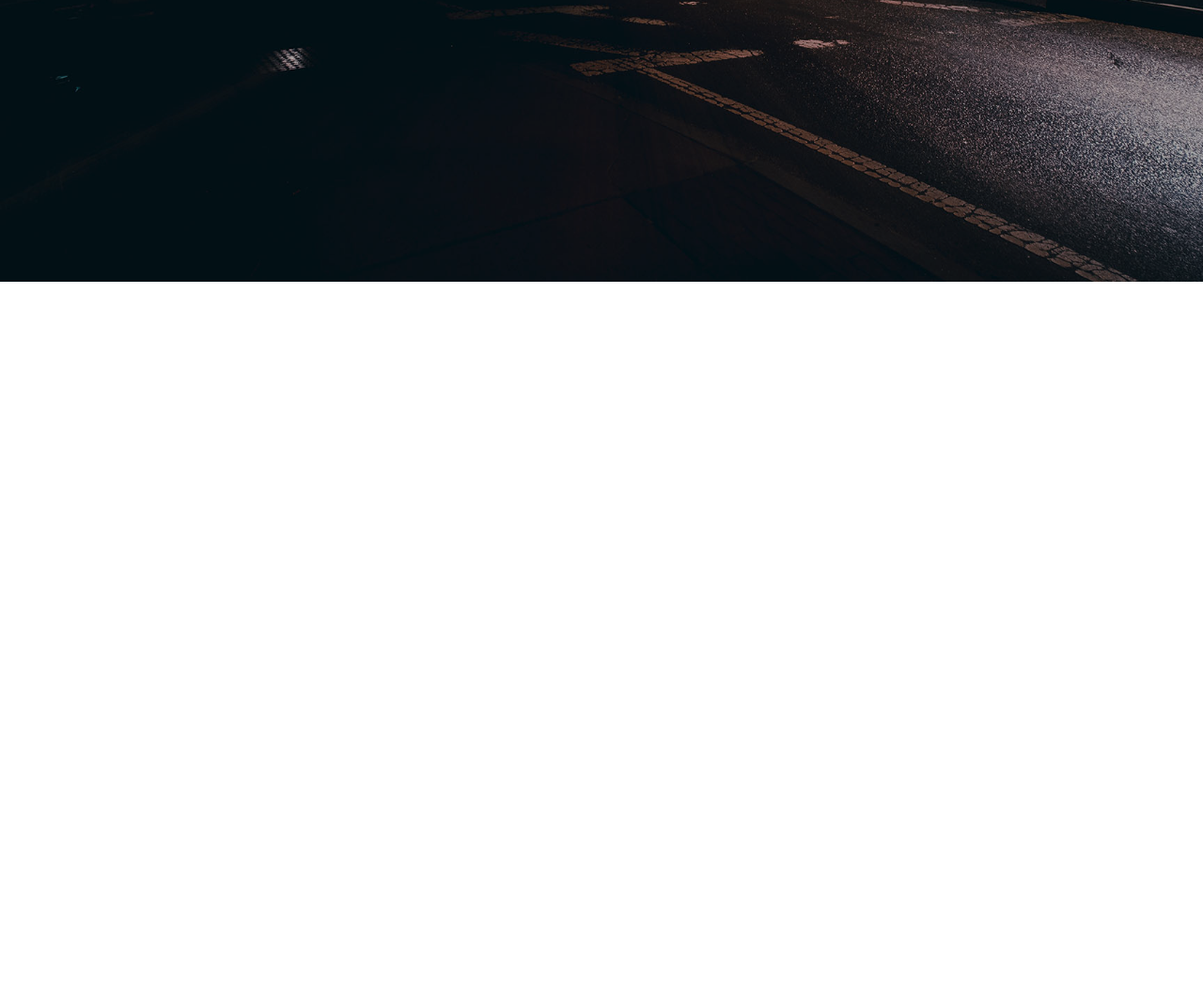
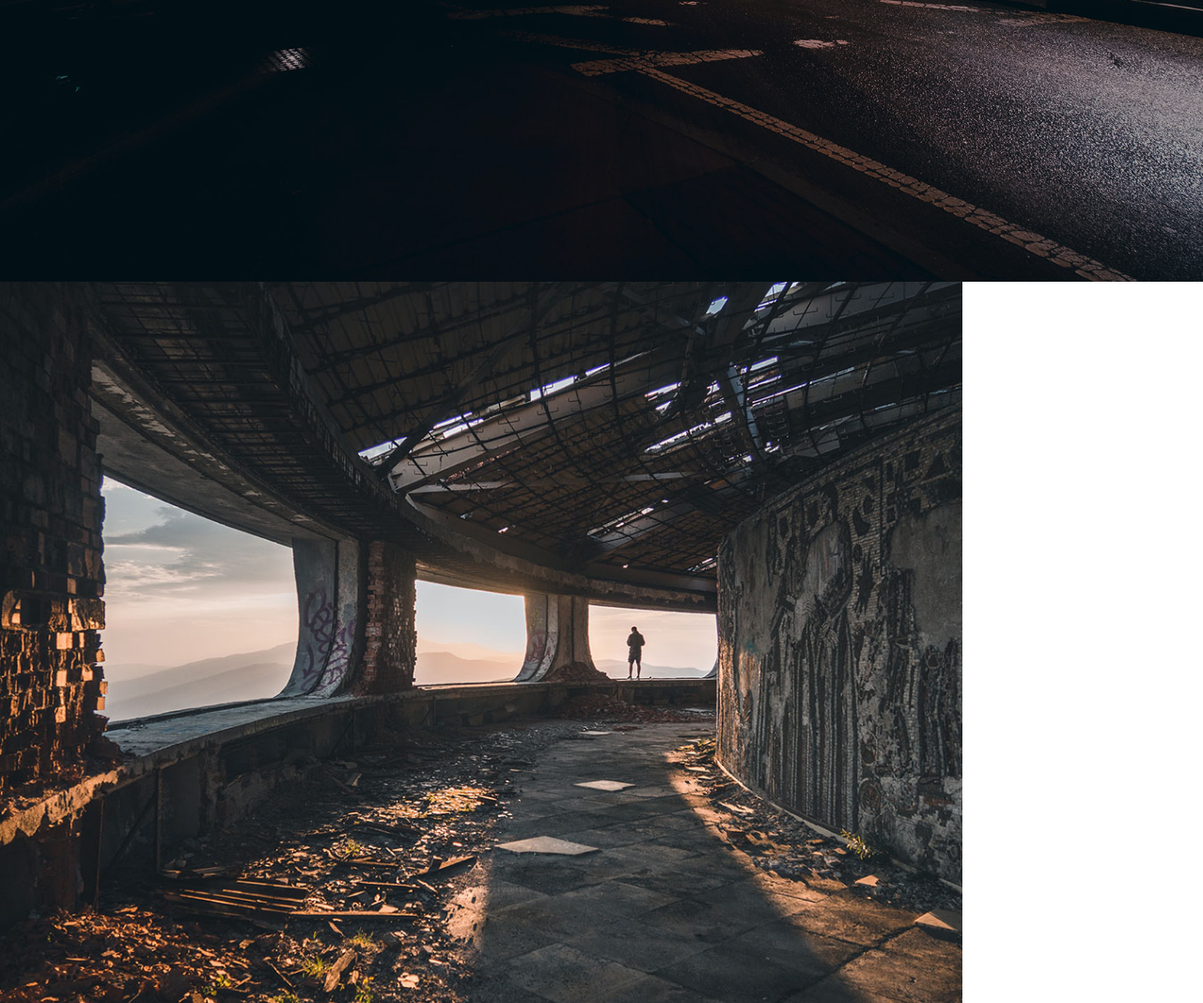
Before and after one commit to StewyEarth/avanceret-frontend-daniel-therkildsen, a website built with webpack: page dist/index.html in a window 1280 px wide. Shown: the part 500-1568 px from the top of the page at 94% size. Before the commit the page ends 800 px from the top, so only its background shows below. Built offline with nearby package versions, Linux system fonts and the light colour scheme.

Commit message:
About us påbegyndt

```diff
--- a/src/style.scss
+++ b/src/style.scss
@@ -162,3 +162,16 @@ body{
         }
     }
 }
+.aboutus{
+    max-width: 100%;
+    &_imgcontainer{
+        max-width: 80%;;
+        &_img{
+            width: 100%;
+            height: 100%;
+            display: block;
+            object-fit: cover;
+        }
+    }
+
+}
```
Also changed, not shown: dist/index.html, dist/style.css.
